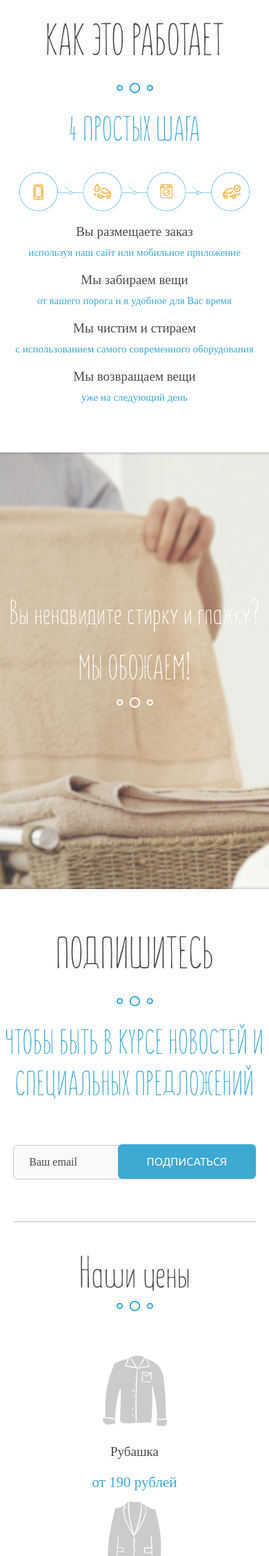
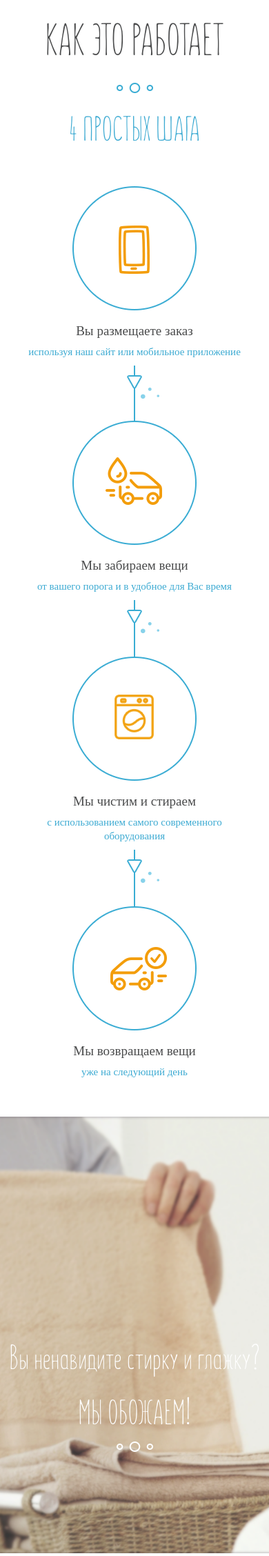
Before and after one commit to kolya770/kolya770.github.io, a PHP site: page / in a window 390 px wide. Shown: the part 1119-3375 px from the top of the page at 69% size. Run offline with PHP 8.4, Linux system fonts and the light colour scheme; some libraries are stand-ins or nearby versions; some web fonts are replaced.

Commit message:
how-it-work-mobile

```diff
--- a/css/main.css
+++ b/css/main.css
@@ -1,4 +1,3 @@
-footer .city,footer .right-block a{text-decoration:none}
 body{font-size:16px}
 .navbar-default .navbar-nav>li>a,.navbar-washdrop .my-navbar .my-navbar-right .btn-navbar{font-family:UBUNTU-MEDIUM;font-size:.938em;font-weight:500;line-height:24px;text-shadow:0 1px 1px rgba(0,0,0,.2)}
 @font-face{font-family:UBUNTU-MEDIUM;src:url(../fonts/UBUNTU-MEDIUM.TTF);font-weight:400;font-style:normal}
@@ -75,7 +74,7 @@ body{font-size:16px}
 @media (min-width:768px){.how-it-work-block .how-it-work h3{line-height:100px}
 .how-it-work-block .no-padding h2{min-height:45px}
 }
-.how-it-work-block .no-padding h2,.how-it-work-block .no-padding p{font-family:UBUNTU-LIGHT;line-height:20px;font-weight:300;text-align:center}
+.how-it-work-block .no-padding h2,.how-it-work-block .no-padding p,.how-it-work-mobile h2,.how-it-work-mobile p{font-family:UBUNTU-LIGHT;line-height:20px;font-weight:300;text-align:center}
 .how-it-work-block .how-it-work img{margin-top:25px}
 .how-it-work-block .how-it-work .steps{width:93%}
 .how-it-work-block .text-for-how-it-work{margin-bottom:60px}
@@ -84,6 +83,12 @@ body{font-size:16px}
 @media (min-width:992px){.how-it-work-block .no-padding h2{min-height:20px}
 }
 .how-it-work-block .no-padding p{color:#3caad2;font-size:.938em}
+.how-it-work-mobile{text-align:center}
+.how-it-work-mobile img{width:100%;max-width:180px}
+.how-it-work-mobile .first-img{margin-top:45px}
+.how-it-work-mobile h2{color:#4a4b4c;font-size:1.188em}
+.how-it-work-mobile p{color:#3caad2;font-size:.938em;padding:0 25px}
+.how-it-work-mobile p:last-child{margin-bottom:55px}
 .photo-block{background:url(../img/forth-block.png) 50% 50% rgba(210,214,220,.2);background-size:cover;height:75vh;opacity:.8;text-align:center}
 .photo-block .case-for-photo{height:75vh}
 .photo-block .case-for-photo .header-text{height:272px;position:relative;top:50%;margin-top:-136px}
@@ -97,7 +102,6 @@ body{font-size:16px}
 }
 @media (min-width:768px){.photo-block .case-for-photo .header-text h2{font-size:4.063em;line-height:100px}
 }
-.subscription-and-price-block .btn-price{border-radius:6px;background-color:#3caad2;width:136px;height:50px;font-family:UBUNTU-LIGHT;color:#fff;font-size:1em;font-weight:300;line-height:24px;text-align:center;text-shadow:0 1px 1px rgba(0,0,0,.15);margin-bottom:60px;outline:0}
 .subscription-and-price-block .subscribe{text-align:center}
 .subscription-and-price-block .subscribe h2{font-family:SummerFont;color:#4a4b4c;font-weight:300;text-align:center;text-transform:uppercase;margin-top:60px}
 @media (max-width:767px){.subscription-and-price-block .subscribe h2{font-size:4.063em;line-height:60px}
@@ -120,23 +124,25 @@ body{font-size:16px}
 .subscription-and-price-block .email :-moz-placeholder{font-family:UBUNTU-LIGHT;color:#4a4b4c;font-size:1em;font-weight:300;padding-left:20px;line-height:24px;text-align:left}
 .subscription-and-price-block .email :-ms-input-placeholder{font-family:UBUNTU-LIGHT;color:#4a4b4c;font-size:1em;font-weight:300;line-height:24px;text-align:left}
 .subscription-and-price-block .sub-hr{background-color:#cbcbcb;height:1px}
-.subscription-and-price-block .our-price{text-align:center}
-.subscription-and-price-block .our-price .header-price{text-align:center;margin-bottom:60px}
-.subscription-and-price-block .our-price .header-price h2{font-family:SummerFont;color:#4a4b4c;font-size:6.25em;font-weight:300;line-height:100px;text-align:center}
+.price-block .our-price .btn-price,.reviews-block .center-btn .btn-reviews{height:50px;font-weight:300;border-radius:6px;text-align:center;text-shadow:0 1px 1px rgba(0,0,0,.15);outline:0}
+.price-block .our-price{text-align:center}
+.price-block .our-price .header-price{text-align:center;margin-bottom:60px}
+.price-block .our-price .header-price h2{font-family:SummerFont;color:#4a4b4c;font-size:6.25em;font-weight:300;line-height:100px;text-align:center}
 @media (max-width:767px){.subscription-and-price-block .sub-hr{width:90%}
-.subscription-and-price-block .our-price .header-price h2{font-size:4.063em;line-height:60px}
+.price-block .our-price .header-price h2{font-size:4.063em;line-height:60px}
 }
 @media (min-width:768px){.subscription-and-price-block .sub-hr{width:100%}
-.subscription-and-price-block .our-price .header-price h2{font-size:6.25em;line-height:100px}
-.subscription-and-price-block .our-price .price-carousel h2{min-height:70px}
+.price-block .our-price .header-price h2{font-size:6.25em;line-height:100px}
+.price-block .our-price .price-carousel h2{min-height:70px}
 }
-.subscription-and-price-block .our-price .price-carousel{margin-bottom:60px}
-.subscription-and-price-block .our-price .price-carousel h2{font-family:UBUNTU-LIGHT;color:#4a4b4c;font-size:1.188em;font-weight:300;line-height:34px;text-align:center}
-@media (min-width:992px){.subscription-and-price-block .our-price .price-carousel h2{min-height:20px}
+.price-block .our-price .btn-price{background-color:#3caad2;width:136px;font-family:UBUNTU-LIGHT;color:#fff;font-size:1em;line-height:24px;margin-bottom:60px}
+.price-block .our-price .price-carousel{margin-bottom:60px}
+.price-block .our-price .price-carousel h2{font-family:UBUNTU-LIGHT;color:#4a4b4c;font-size:1.188em;font-weight:300;line-height:34px;text-align:center}
+@media (min-width:992px){.price-block .our-price .price-carousel h2{min-height:20px}
 }
-.subscription-and-price-block .our-price .price-carousel p{font-family:UBUNTU-LIGHT;color:#3caad2;font-size:1.313em;font-weight:300;line-height:34px;text-align:center}
-.subscription-and-price-block .our-price .price-carousel .linen{margin-top:20px}
-.subscription-and-price-block .our-price .price-carousel .linen-text{margin-top:27px}
+.price-block .our-price .price-carousel p{font-family:UBUNTU-LIGHT;color:#3caad2;font-size:1.313em;font-weight:300;line-height:34px;text-align:center}
+.price-block .our-price .price-carousel .linen{margin-top:20px}
+.price-block .our-price .price-carousel .linen-text{margin-top:27px}
 .reviews-block{background:url(../img/main-photo2.png) 50% 50%;min-height:673px}
 .reviews-block .header-reviews{text-align:center}
 .reviews-block .header-reviews h2{font-family:SummerFont;color:#4a4b4c;font-weight:300;line-height:100px;text-align:center;text-transform:uppercase}
@@ -145,7 +151,7 @@ body{font-size:16px}
 @media (min-width:768px){.reviews-block .header-reviews h2{font-size:6.25em;line-height:100px}
 }
 .reviews-block .center-btn{text-align:center;margin-top:60px;margin-bottom:60px}
-.reviews-block .center-btn .btn-reviews{border-radius:6px;background-color:#3caad2;width:160px;height:50px;font-family:UBUNTU-LIGHT;color:#fff;font-size:1em;font-weight:300;line-height:24px;text-align:center;text-shadow:0 1px 1px rgba(0,0,0,.15);outline:0}
+.reviews-block .center-btn .btn-reviews{background-color:#3caad2;width:160px;font-family:UBUNTU-LIGHT;color:#fff;font-size:1em;line-height:24px}
 .reviews-block .b-profile{margin:150px auto 0;background-color:#fff;width:100%;min-height:177px;position:relative;border-radius:6px;box-shadow:0 1px 2px 0 rgba(0,0,0,.2)}
 .reviews-block .b-profile .text-reviews{padding-top:15px}
 .reviews-block .b-profile .text-reviews h2{font-family:UBUNTU-REGULAR;color:#3caad2;font-size:18px;font-weight:400;line-height:20px;text-align:center}
@@ -183,13 +189,13 @@ footer .btn-right .btn-android{border-radius:6px;background-color:#2a96bd;width:
 @media (min-width:992px){footer .btn-right .btn-android{float:none;margin-top:30px;margin-bottom:0}
 }
 footer .btn-right .btn-android .google-logo{background:url(../img/logo-google.png) no-repeat,117px 27px;width:117px;height:27px;margin:0 20px}
-footer .left-block a,footer .right-block a{text-align:left;margin-right:20px}
+footer .left-block a,footer .right-block a{text-align:left;margin-right:20px;text-decoration:none}
 footer p{font-family:UBUNTU-LIGHT;color:#fff;font-size:.938em;font-weight:300;line-height:22px;text-align:left}
 @media (min-width:768px){footer p{margin-top:35px}
 }
 @media (min-width:992px){footer p{margin-top:20px}
 }
-footer .city{color:#2a96bd;margin-top:15px;font-family:UBUNTU-LIGHT}
+footer .city{color:#2a96bd;margin-top:15px;font-family:UBUNTU-LIGHT;text-decoration:none}
 footer .left-block a,footer .right-block a,footer .right-block p.no-link{font-family:UBUNTU-LIGHT;color:#656667;font-size:.938em;line-height:24px;font-weight:300}
 footer .logo-footer{width:112px}
 @media (max-width:767px){footer .btn-right{display:none}
@@ -313,10 +319,11 @@ footer .right-block p.no-link{text-align:left;margin-right:20px}
 .question-faq-block .accordion h3{font-size:16px;background-color:#fff;border-top:1px solid #cbcbcb;cursor:pointer;margin:0}
 .question-faq-block .accordion-item:last-child{border-bottom:1px solid #cbcbcb}
 .question-faq-block .accordion-marker{border-radius:50%;background-color:rgba(60,170,210,.5);width:36px;height:36px;float:right;padding:0;max-width:15%;margin-top:14px;outline:0}
+.question-faq-block .accordion-marker:hover{background-color:#3caad2}
 .question-faq-block .accordion-marker i{padding-top:10px;padding-left:13px}
 .question-faq-block .accordion-marker .fa-angle-down{color:#fff}
 .question-faq-block .accordion p{max-height:0;overflow:hidden;transition:max-height 350ms ease-in-out;color:#3caad2;font-size:.938em;font-weight:300;line-height:20px;text-align:left;max-width:85%}
-.question-faq-block .accordion>div.active .accordion-marker{background-color:#21c2f8}
+.question-faq-block .accordion>div.active .accordion-marker{background-color:rgba(60,170,210,.5)}
 .question-faq-block .accordion>div.active .question{color:#000}
 .question-faq-block .accordion>div.active .accordion-marker .fa-angle-up{color:#fff}
 .question-faq-block .accordion>div.active p{max-height:200px}
@@ -377,10 +384,11 @@ footer .right-block p.no-link{text-align:left;margin-right:20px}
 .section-news-other .info .btn-inform{margin-top:10px}
 }
 .section-news-other .info img{margin-bottom:25px;width:100%}
-.section-news-other .info .btn-inform{border-radius:3px;background-color:rgba(74,75,76,.5);height:30px;padding:0 12px;margin-right:10px;outline:0}
+.section-news-other .info .btn-inform{border-radius:3px;background-color:rgba(74,75,76,.5);height:30px;padding:0 12px;margin-right:10px;outline:0;font-family:UBUNTU-MEDIUM;color:#fff;font-size:.938em;font-weight:500;line-height:24px;text-align:center}
 @media (min-width:768px){.section-news-other .info p.info-text{margin-bottom:25px}
 .section-news-other .info .btn-inform{margin-top:0}
 }
+.section-news-other .info .btn-inform:hover{background-color:#4a4b4c}
 .section-news-other .info .hr-info{background-color:#cbcbcb;height:1px;margin-top:30px}
 .section-news-other .news-block h3{font-family:UBUNTU-LIGHT;color:#4a4b4c;font-size:1.188em;font-weight:300;line-height:23px;text-align:left}
 .section-news-other .news-block p{font-family:UBUNTU-BOLD;color:#3caad2;font-size:.938em;font-weight:700;line-height:24px;text-align:left}
--- a/css/scss/FAQ.scss
+++ b/css/scss/FAQ.scss
@@ -160,6 +160,9 @@
     margin-top: 14px;
     outline: none;
   }
+  .accordion-marker:hover {
+    background-color:  #3caad2;
+  }
   .accordion-marker i{
     padding-top:10px;
     padding-left:13px;
@@ -179,7 +182,7 @@
     max-width: 85%;
   }
   .accordion > div.active .accordion-marker{
-    background-color:#21c2f8;
+    background-color:  rgba(60, 170, 210, 0.5);
   }
   .accordion > div.active .question{
     color:#000;
--- a/css/scss/footer.scss
+++ b/css/scss/footer.scss
@@ -149,6 +149,7 @@ footer {
       line-height: 24px;
       text-align: left;
       margin-right: 20px;
+      text-decoration: none;
       @media #{$bootstrap-xs} {
         display: block;
         margin-bottom: 5px;
--- a/css/scss/how-it-work.scss
+++ b/css/scss/how-it-work.scss
@@ -67,3 +67,34 @@
     }
   }
 }
+
+.how-it-work-mobile {
+  text-align: center;
+  img {
+    width: 100%;
+    max-width: 180px;
+  }
+  .first-img {
+    margin-top: 45px;
+  }
+  h2 {
+    font-family: UBUNTU-LIGHT;
+    color:  #4a4b4c;
+    font-size: 1.188em;
+    font-weight: 300;
+    line-height: 20px;
+    text-align: center;
+  }
+  p {
+    font-family: UBUNTU-LIGHT;
+    color:  #3caad2;
+    font-size: 0.938em;
+    font-weight: 300;
+    line-height: 20px;
+    text-align: center;
+    padding: 0 25px;
+  }
+  p:last-child {
+    margin-bottom: 55px;
+  }
+}
--- a/css/scss/other-news.scss
+++ b/css/scss/other-news.scss
@@ -129,12 +129,21 @@
       padding: 0 12px;
       margin-right: 10px;
       outline: none;
+      font-family: UBUNTU-MEDIUM;
+      color:  #ffffff;
+      font-size: 0.938em;
+      font-weight: 500;
+      line-height: 24px;
+      text-align: center;
       @media #{$bootstrap-xs} {
         margin-top: 10px;
       }
       @media #{$bootstrap-sm} {
         margin-top: 0;
       }
+    }
+    .btn-inform:hover {
+      background-color:  #4a4b4c;
     }
     .hr-info {
       background-color:  #cbcbcb;
--- a/css/scss/subscription-and-price.scss
+++ b/css/scss/subscription-and-price.scss
@@ -133,6 +118,9 @@
       width: 100%;
     }
   }
+}
+
+.price-block {
   .our-price {
     text-align: center;
     .header-price {
--- a/index.html
+++ b/index.html
@@ -160,7 +160,7 @@
         <div class="container-fluid first-bg"></div>
         <div class="container content">
             <div class="row">
-                <div class="col-sm-12 slide-bottom">
+                <div class="col-sm-12 slide-bottom" data-plugin-options='{"reverse":false}'>
                     <h1 class="header">Ваша персональная прачечная и химчистка</h1>
                     <button class="make-order-btn center-block">СДЕЛАТЬ ПЕРВЫЙ ЗАКАЗ</button>
                     <p class="center-block order-before">Уже заказывали раньше?
@@ -173,11 +173,11 @@
 
     <div class="application-download-block">
         <div class="container">
-            <div class="header-app slide-bottom">
+            <div class="header-app slide-bottom" data-plugin-options='{"reverse":false}'>
                 <h2>Загрузите приложение для вашего смартфона</h2>
             </div>
-            <div class="phone-app-bg slide-left"></div>
-            <div class="block-for-app-btn slide-right">
+            <div class="phone-app-bg slide-bottom" data-plugin-options='{"reverse":false}'></div>
+            <div class="block-for-app-btn slide-bottom" data-plugin-options='{"reverse":false}'>
                 <button class="btn-for-ios">
                     <div class="apple-logo"></div>
                     <div class="apple-text-btn">App store</div>
@@ -191,14 +191,14 @@
 
     <section id="how-it-work">
         <div class="how-it-work-block">
-            <div class="container slide-bottom">
-                <div class="how-it-work ">
+            <div class="container">
+                <div class="how-it-work slide-bottom" data-plugin-options='{"reverse":false}'>
                     <h2>Как это работает</h2>
                     <img src="img/dot-blue.png">
                     <h3>4 простых шага</h3>
-                    <img src="img/steps.png" class="steps">
+                    <img src="img/steps.png" class="steps hidden-xs">
                 </div>
-                <div class="row text-for-how-it-work">
+                <div class="row text-for-how-it-work hidden-xs slide-bottom" data-plugin-options='{"reverse":false}'>
                     <div class="col-sm-3 no-padding">
                         <h2>Вы размещаете заказ</h2>
                         <p>используя наш сайт или мобильное приложение</p>
@@ -220,8 +220,34 @@
         </div>
     </section>
 
+    <section id="how-it-work-mobile">
+        <div class="container">
+            <div class="row">
+                <div class="col-xs-12">
+                    <div class="how-it-work-mobile">
+                        <div class="clearfix visible-xs-block">
+                            <img src="img/how-mobile-1.png" class="first-img">
+                            <h2>Вы размещаете заказ</h2>
+                            <p>используя наш сайт или мобильное приложение</p>
+                            <img src="img/mobile-how-2.png">
+                            <h2>Мы забираем вещи</h2>
+                            <p>от вашего порога и в удобное для Вас время</p>
+                            <img src="img/mobile-how-3.png">
+                            <h2>Мы чистим и стираем</h2>
+                            <p>с использованием самого современного оборудования</p>
+                            <img src="img/mobile-how-4.png">
+                            <h2>Мы возвращаем вещи</h2>
+                            <p>уже на следующий день</p>
+                        </div>
+                    </div>
+                </div>
+            </div>
+        </div>
+
+    </section>
+
     <div class="photo-block">
-        <div class="container slide-bottom">
+        <div class="container slide-bottom" data-plugin-options='{"reverse":false}'>
             <div class="row">
                 <div class="case-for-photo">
                     <div class="header-text">
@@ -238,25 +264,30 @@
     <div class="subscription-and-price-block">
         <div class="container">
             <div class="row">
-                <div class="subscribe slide-bottom">
+                <div class="subscribe slide-bottom" data-plugin-options='{"reverse":false}'>
                     <h2>Подпишитесь</h2>
                     <img src="img/dot-blue.png">
                     <h3>Чтобы быть в курсе новостей и специальных предложений</h3>
                 </div>
-                <div class="email slide-bottom">
+                <div class="email slide-bottom" data-plugin-options='{"reverse":false}'>
                     <input class="input-email" type="text" placeholder="Ваш email">
                     <input class="input-btn" type="submit" value="ПОДПИСАТЬСЯ">
                 </div>
                 <hr class="sub-hr">
             </div>
+        </div>
+    </div>
+
     <section id="our-price">
+        <div class="price-block">
+            <div class="container">
                 <div class="row">
-                <div class="our-price slide-bottom">
+                    <div class="our-price slide-bottom" data-plugin-options='{"reverse":false}'>
                         <div class="header-price">
                             <h2>Наши цены</h2>
                             <img src="img/dot-blue.png">
                         </div>
-                    <div class="col-sm-12 price-carousel    ">
+                        <div class="col-sm-12 price-carousel">
                             <div class="col-sm-4">
                                 <img src="img/shirt.png">
                                 <h2>Рубашка</h2>
@@ -276,18 +307,18 @@
                         <button class="btn btn-price">ВСЕ ЦЕНЫ</button>
                     </div>
                 </div>
-            </section>
             </div>
         </div>
+    </section>
 
     <div class="reviews-block">
         <div class="container">
             <div class="row">
-                <div class="header-reviews slide-bottom">
+                <div class="header-reviews slide-bottom" data-plugin-options='{"reverse":false}'>
                     <h2>Отзывы о нашей работе</h2>
                     <img src="img/dot-blue.png">
                 </div>
-                <div class="container slide-bottom">
+                <div class="container slide-bottom" data-plugin-options='{"reverse":false}'>
                     <div class="col-sm-4">
                         <div class="b-profile">
                             <div class="text-reviews">
@@ -349,7 +380,7 @@
     <div class="discount-block">
         <div class="container">
             <div class="row">
-                <div class="discount slide-bottom">
+                <div class="discount slide-bottom" data-plugin-options='{"reverse":false}'>
                     <h2>Получите скидку 500 рублей</h2>
                     <p>Для этого используйте промокод "Промокод" при оформлении заказа</p>
                     <button class="btn btn-discount">СДЕЛАТЬ ПЕРВЫЙ ЗАКАЗ</button>
--- a/other-news.html
+++ b/other-news.html
@@ -144,7 +144,7 @@
             </div>
             <div class="col-sm-2 col-sm-offset-1 col-md-offset-0 col-lg-offset-1 no-padding">
                 <p>Города присутствия:</p>
-                <p class="city">Москва</p>
+                <a href="#" class="city">Москва</a>
             </div>
             <div class="col-sm-3 no-padding-1">
                 <p>Принимаем к оплате карты:</p>
@@ -169,7 +169,7 @@
             </div>
             <hr class="footer-hr-mobile">
             <div class="right-block">
-                <a href="#">© 2016 Washdrop </a>
+                <p class="no-link">© 2016 Washdrop </p>
                 <a href="#">Политика конфидециальности</a>
                 <a href="#" class="last" data-toggle="modal" data-target="#myModalLegal">Публичная оферта</a>
             </div>
```
Also changed, not shown: other parts of css/scss/subscription-and-price.scss (+15 -15 lines), FAQ.html (+8 -8 lines), news.html (+9 -9 lines), img/how-mobile-1.png (added), img/mobile-how-2.png (added), img/mobile-how-3.png (added), img/mobile-how-4.png (added). Lines whose indentation alone changed are shown as unchanged.
